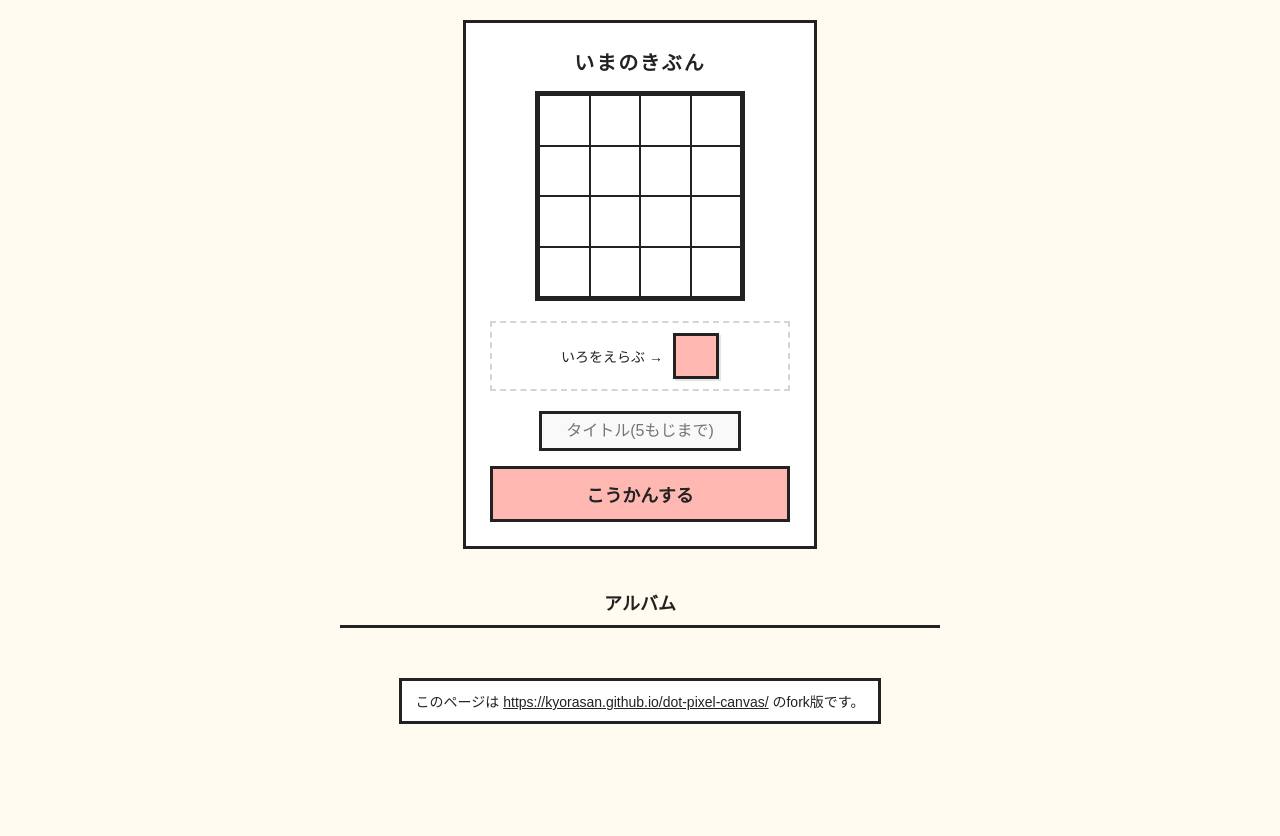
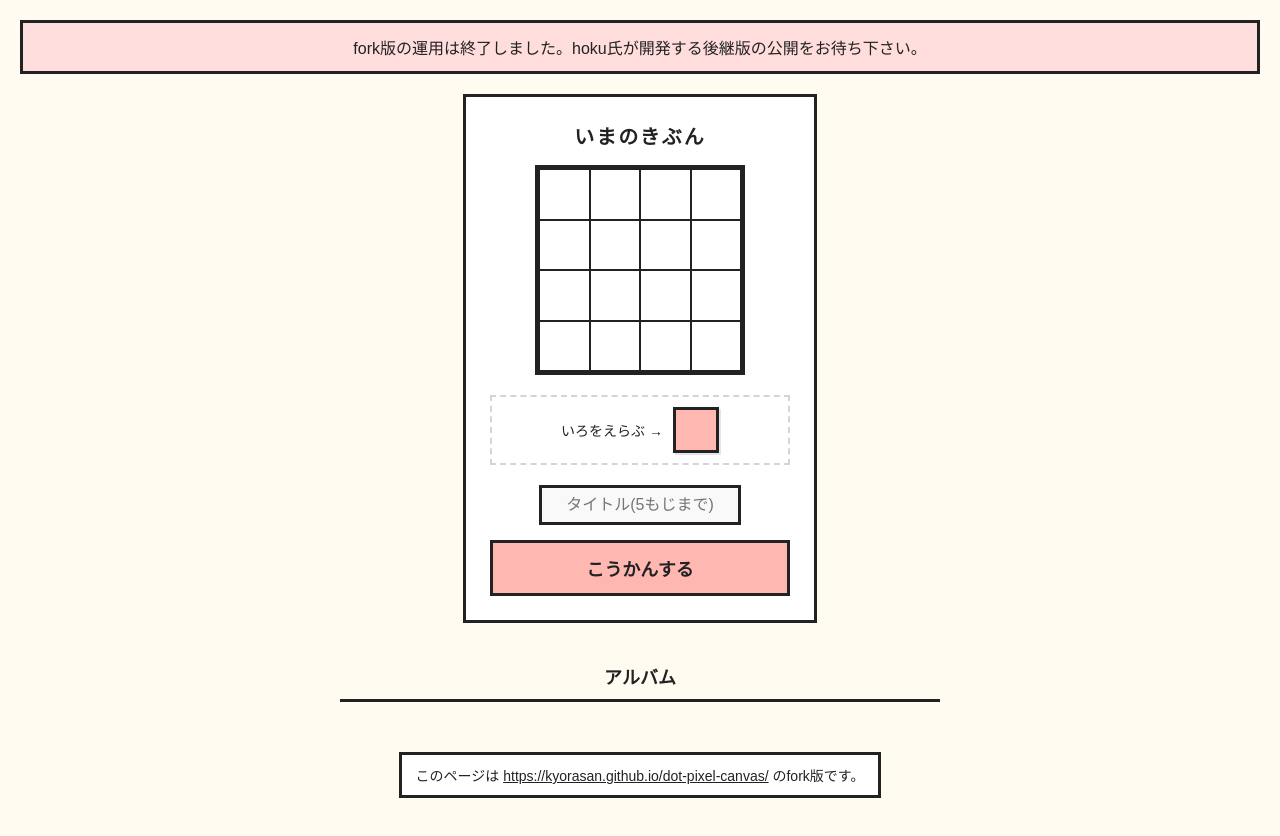
Before and after one commit to yuzolabs/dot-pixel-canvas-fork, a website: page index.html in a window 1280 px wide. Drawn offline with Linux system fonts and the light colour scheme; a web font is replaced by a local one.

Commit message:
feat: :sparkles: 公開停止のヘッダーを追加

```diff
--- a/index.html
+++ b/index.html
@@ -10,6 +10,10 @@
 </head>
 
 <body>
+
+    <header class="site-header">
+        <p class="notice">fork版の運用は終了しました。hoku氏が開発する後継版の公開をお待ち下さい。</p>
+    </header>
 
     <div class="game-container">
         <div class="title-label">いまのきぶん</div>
--- a/styles.css
+++ b/styles.css
@@ -23,6 +23,20 @@ body {
     display: flex;
     justify-content: center;
     margin-top: 30px;
+}
+
+.site-header {
+    width: 100%;
+    margin-bottom: 20px;
+}
+
+.site-header .notice {
+    background: #ffdddd;
+    border: 3px solid var(--border-color);
+    padding: 12px 16px;
+    font-size: 16px;
+    text-align: center;
+    margin: 0;
 }
 
 .fork-note {
```
